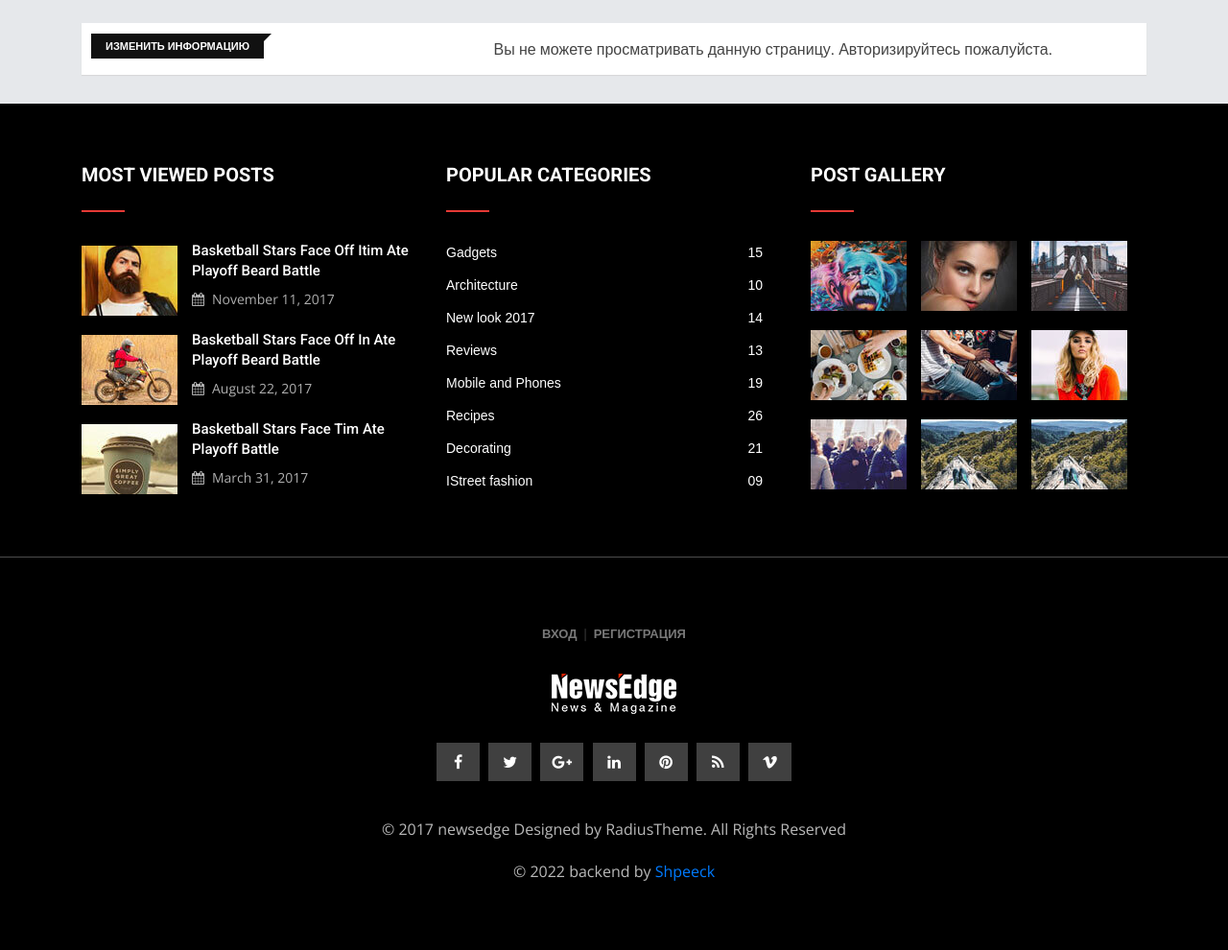
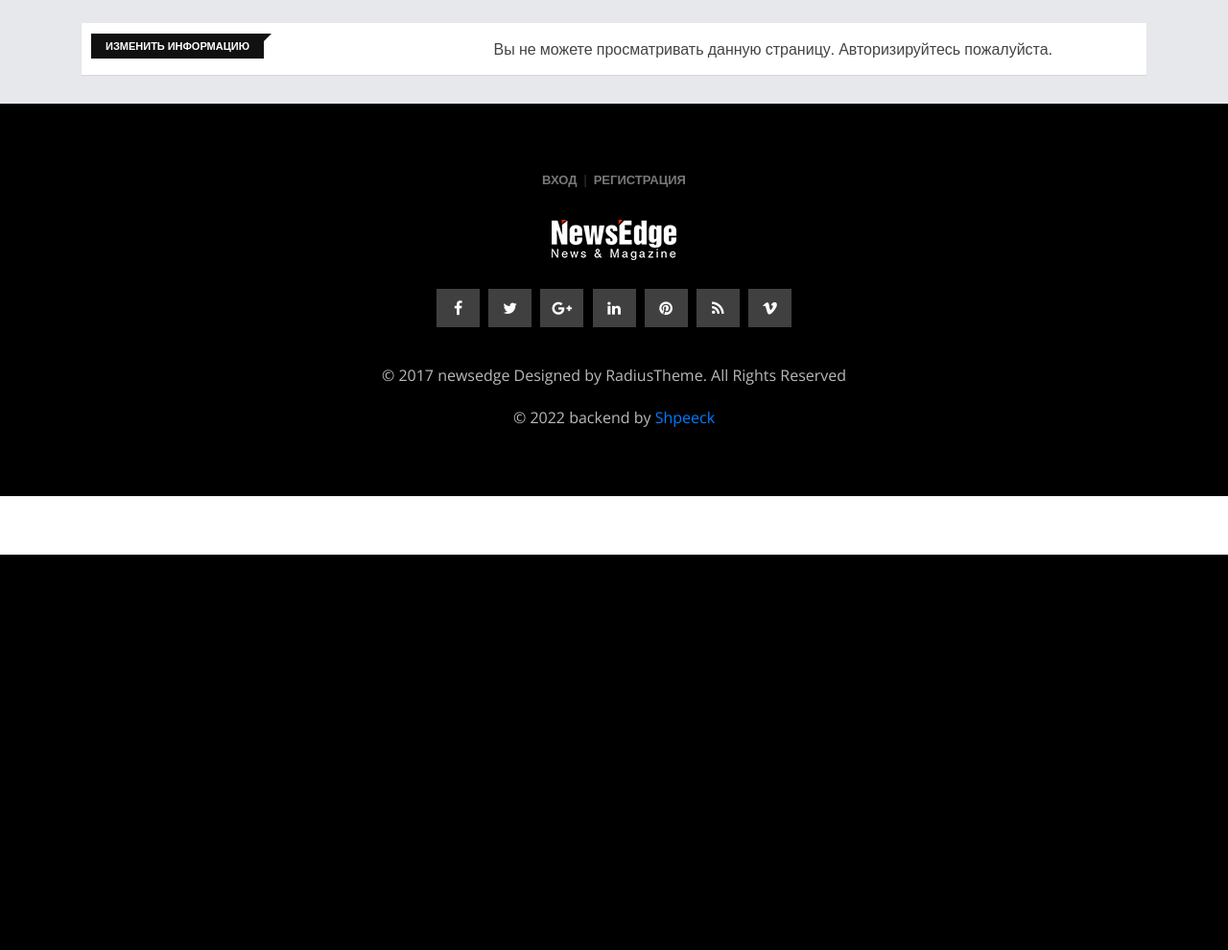
Before and after one commit to shpeeck/News-pet-project, a Django app: template accounts/templates/registration/update.html in a window 1280 px wide. Shown: the part 222-1212 px from the top of the page at 96% size. After the commit the page ends 800 px from the top, so only its background shows below. Run offline with Django 4.2, Linux system fonts and the light colour scheme; the template is opened without the code that fills it: most values are stand-ins (such as "Sample title", 1, 10 or a date in 2020); grey boxes marked "Sample" are stand-in pictures; some libraries are stand-ins or nearby versions.

Commit message:
delete footer

```diff
--- a/templates/footer.html
+++ b/templates/footer.html
@@ -2,7 +2,7 @@
 
     <!-- Footer Area Start Here -->
     <footer>
-        <div class="footer-area-top">
+        <!-- <div class="footer-area-top">
             <div class="container">
                 <div class="row">
                     <div class="col-lg-4 col-md-6 col-sm-12">
@@ -191,7 +191,7 @@
                     </div>
                 </div>
             </div>
-        </div>
+        </div> -->
 
         <div class="footer-area-bottom">
             <div class="container">
```
